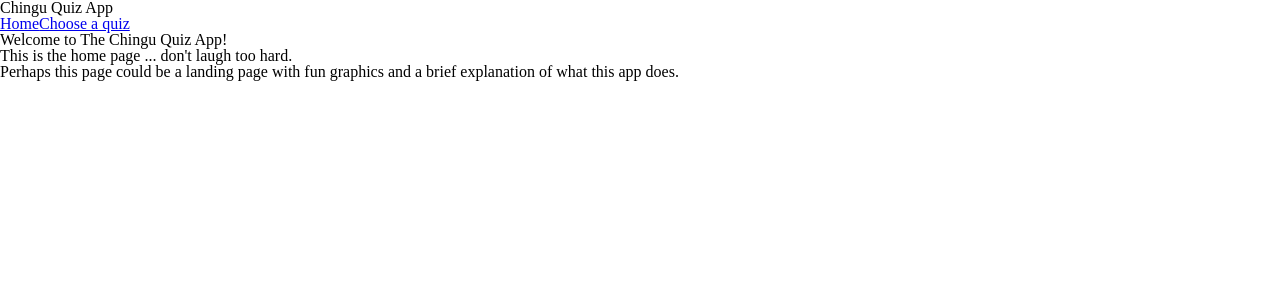
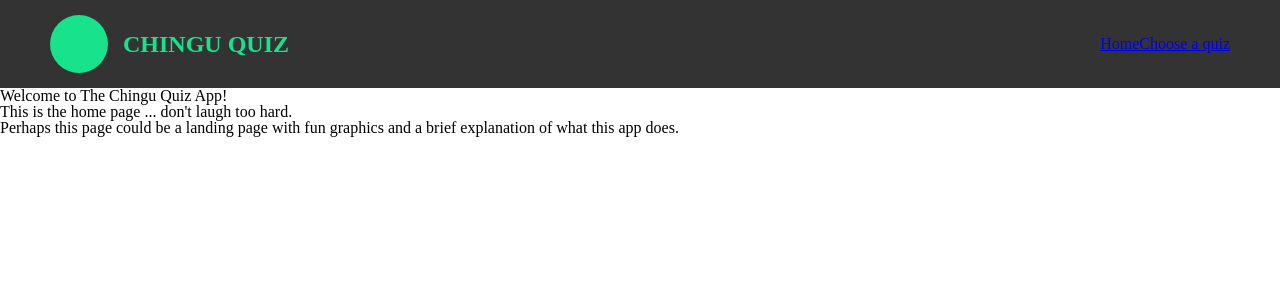
Before and after one commit to chingu-voyages/moonshot-chingu-quiz, a Next.js app in the folder client/: page / in a window 1280 px wide. Shown: the top 300 px of the page. Built offline with nearby package versions, Linux system fonts and the light colour scheme.

Commit message:
CHIN-45-create-basic-header

```diff
--- a/client/components/header/Header.js
+++ b/client/components/header/Header.js
@@ -4,6 +4,8 @@
 import React from 'react';
 import Head from "next/head";
 import Link from "next/link";
+
+import { Wrapper, InnerWrapper, LogoWrapper, Logo, LogoText } from './styles';
 
 export default function Header({ children }) {
   return (
@@ -12,8 +14,12 @@ export default function Header({ children }) {
         <title>Chingu Quiz App</title>
       </Head>
 
-      <header>
-        <h3>Chingu Quiz App</h3>
+      <Wrapper>
+        <InnerWrapper>
+          <LogoWrapper>
+            <Logo />
+            <LogoText>Chingu Quiz</LogoText>
+          </LogoWrapper>
           <nav>
             <Link href="/">
               <a>Home</a>
@@ -22,7 +28,8 @@ export default function Header({ children }) {
               <a>Choose a quiz</a>
             </Link>
           </nav>
-      </header>
+        </InnerWrapper>
+      </Wrapper>
 
       <main>{children}</main>
     </div>
--- /dev/null
+++ b/client/components/header/styles.js
@@ -0,0 +1,39 @@
+import styled from 'styled-components'
+
+export const Wrapper = styled.div`
+    height: 88px;
+    width: 100%;
+    background: #333;
+`;
+
+export const InnerWrapper = styled.div`
+    display: flex;
+    align-items: center;
+    justify-content: space-between;
+    width: 1440px;
+    max-width: calc(100% - 100px);
+    height: 100%;
+    margin: 0 auto;
+`;
+
+export const LogoWrapper = styled.div`
+    display: flex;
+    align-items: center;
+`;
+
+// Placeholder until we got logo file
+export const Logo = styled.div`
+    width: 58px;
+    height: 58px;
+    border-radius: 50%;
+    background: #18E28C;
+    margin-right: 15px;
+`;
+
+export const LogoText = styled.div`
+    font-size: 24px;
+    line-height: 32px;
+    font-weight: bold;
+    text-transform: uppercase;
+    color: #18E28C;
+`;
```
Lines whose indentation alone changed are shown as unchanged.
